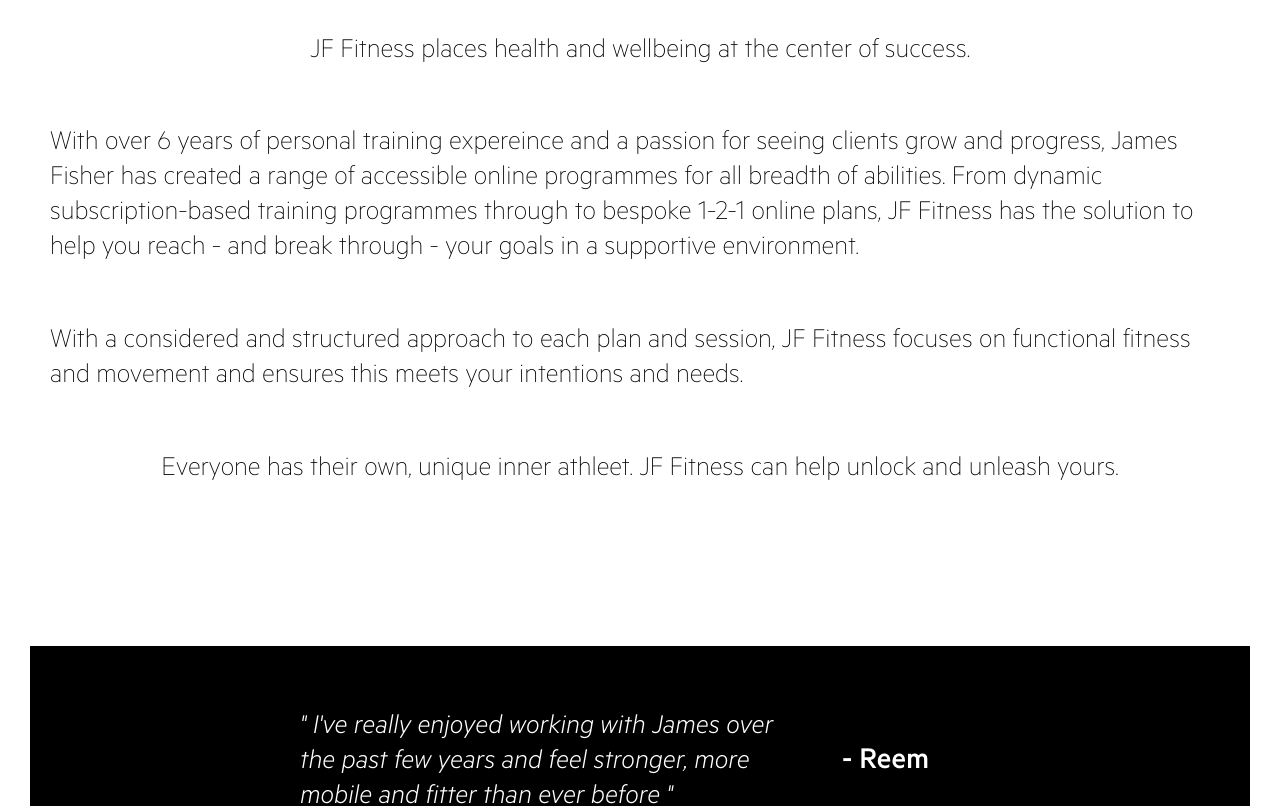
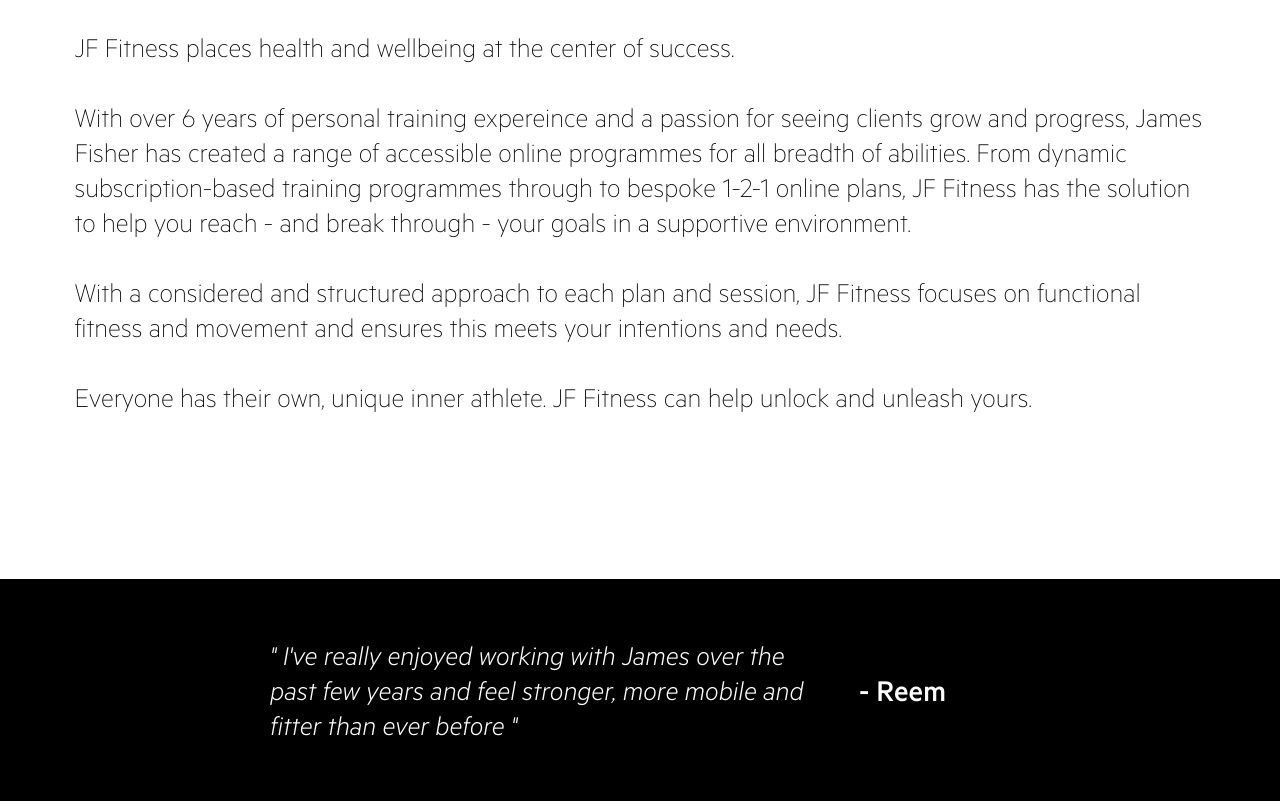
Before and after one commit to RKHTechnologies/jf-fitness, a React (Create React App) app: page / in a window 1280 px wide. Shown: the part 680-1486 px from the top of the page. Built offline with nearby package versions, Linux system fonts and the light colour scheme.

Commit message:
Added pages for each top tab, fixed typo, finished adding in fullscreenstuff

```diff
--- a/src/App.tsx
+++ b/src/App.tsx
@@ -6,6 +6,10 @@ import HeaderBar from './Components/HeaderBar';
 import GlobalStyle from './Shared/GlobalStyle';
 import Error404 from './Shared/Error404';
 import MetricTest from './Components/MetricTest';
+import OnlineCoaching from './Pages/OnlineCoaching';
+import OnlinePrograms from './Pages/OnlinePrograms';
+import EBooks from './Pages/EBooks';
+import Contact from './Pages/Contact';
 
 function App() {
   return (
@@ -15,6 +19,10 @@ function App() {
         <HeaderBar stickyHeader />
         <Switch>
           <Route exact path={`${process.env.PUBLIC_URL}`} component={Home} />
+          <Route exact path={`${process.env.PUBLIC_URL}/onlinecoaching`} component={OnlineCoaching} />
+          <Route exact path={`${process.env.PUBLIC_URL}/onlineprograms`} component={OnlinePrograms} />
+          <Route exact path={`${process.env.PUBLIC_URL}/ebooks`} component={EBooks} />
+          <Route exact path={`${process.env.PUBLIC_URL}/contact`} component={Contact} />
           <Route exact path={`${process.env.PUBLIC_URL}/metric`} component={MetricTest} />
           <Route component={Error404} />
         </Switch>
--- a/src/Components/About.tsx
+++ b/src/Components/About.tsx
@@ -4,10 +4,18 @@ import { SectionContainer } from '../Shared/SharedStyles';
 const About: React.FC = () => {
   return (
     <SectionContainer>
-      <p>JF Fitness places health and wellbeing at the center of success.</p>
-      <p>With over 6 years of personal training expereince and a passion for seeing clients grow and progress, James Fisher has created a range of accessible online programmes for all breadth of abilities. From dynamic subscription-based training programmes through to bespoke 1-2-1 online plans, JF Fitness has the solution to help you reach - and break through - your goals in a supportive environment.</p>
-      <p>With a considered and structured approach to each plan and session, JF Fitness focuses on functional fitness and movement and ensures this meets your intentions and needs.</p>
-      <p>Everyone has their own, unique inner athleet. JF Fitness can help unlock and unleash yours.</p>
+      <p>
+        JF Fitness places health and wellbeing at the center of success.
+        <br />
+        <br />
+        With over 6 years of personal training expereince and a passion for seeing clients grow and progress, James Fisher has created a range of accessible online programmes for all breadth of abilities. From dynamic subscription-based training programmes through to bespoke 1-2-1 online plans, JF Fitness has the solution to help you reach - and break through - your goals in a supportive environment.
+        <br />
+        <br />
+        With a considered and structured approach to each plan and session, JF Fitness focuses on functional fitness and movement and ensures this meets your intentions and needs.
+        <br />
+        <br />
+        Everyone has their own, unique inner athlete. JF Fitness can help unlock and unleash yours.
+      </p>
     </SectionContainer>
   );
 }
--- a/src/Components/LandingSection.tsx
+++ b/src/Components/LandingSection.tsx
@@ -6,7 +6,6 @@ import { colours } from '../Shared/SharedStyles';
 
 const ImageContainer = styled.div`
   width: 100%;
-  /* height: calc(100vh - 81px); */
   height: 70vh;
   background-image: url(${gym2});
   background-size: cover;
--- /dev/null
+++ b/src/Pages/Contact.tsx
@@ -0,0 +1,22 @@
+import React, { FC } from 'react';
+import { PageBodyContainer } from '../Shared/SharedStyles';
+import styled from 'styled-components';
+
+export const Centered = styled.div`
+  display: flex;
+  align-items: center;
+  justify-content: center;
+  height: 100%;
+`;
+
+const Contact: FC = () => {
+  return (
+    <PageBodyContainer>
+      <Centered>
+        Contact page placeholder
+      </Centered>
+    </PageBodyContainer>
+  );
+}
+
+export default Contact;
--- /dev/null
+++ b/src/Pages/EBooks.tsx
@@ -0,0 +1,22 @@
+import React, { FC } from 'react';
+import { PageBodyContainer } from '../Shared/SharedStyles';
+import styled from 'styled-components';
+
+export const Centered = styled.div`
+  display: flex;
+  align-items: center;
+  justify-content: center;
+  height: 100%;
+`;
+
+const EBooks: FC = () => {
+  return (
+    <PageBodyContainer>
+      <Centered>
+        EBooks page placeholder
+      </Centered>
+    </PageBodyContainer>
+  );
+}
+
+export default EBooks;
--- a/src/Pages/Home.tsx
+++ b/src/Pages/Home.tsx
@@ -1,24 +1,9 @@
 import React from 'react';
-import HeaderBar from '../Components/HeaderBar';
 import styled from 'styled-components';
-import { colours, SectionContainer, SharedSettings, PageBodyContainer } from '../Shared/SharedStyles';
-import GlobalStyle from '../Shared/GlobalStyle';
-import LandingSection from '../Components/LandingSection';
+import { SectionContainer, SharedSettings, PageBodyContainer } from '../Shared/SharedStyles';
 import About from '../Components/About';
 import Testimonials from '../Components/Testimonials';
 import Hero from '../Shared/Hero';
-
-// const ContentContainer = styled.div`
-//   position: absolute;
-//   top: 80px;
-//   bottom: 0;
-//   left: 0;
-//   right: 0;
-//   overflow-y: scroll;
-//   -webkit-overflow-scrolling: touch;
-//   border-top: 1px solid ${colours.lightGrey};
-// `;
-
 
 interface SectionProps {
   fullwidth?: boolean;
@@ -52,12 +37,13 @@ const Home: React.FC = () => {
     <PageBodyContainer>
       <Hero image="gym" />
 
-
       <Section id="about">
-        <About />
+        <div className="wrapper">
+          <About />
+        </div>
       </Section>
 
-      <Section id="testimonials">
+      <Section id="testimonials" fullwidth>
         <Testimonials />
       </Section>
 
--- /dev/null
+++ b/src/Pages/OnlineCoaching.tsx
@@ -0,0 +1,22 @@
+import React, { FC } from 'react';
+import { PageBodyContainer } from '../Shared/SharedStyles';
+import styled from 'styled-components';
+
+export const Centered = styled.div`
+  display: flex;
+  align-items: center;
+  justify-content: center;
+  height: 100%;
+`;
+
+const OnlineCoaching: FC = () => {
+  return (
+    <PageBodyContainer>
+      <Centered>
+        1-2-1 Online coaching page placeholder
+      </Centered>
+    </PageBodyContainer>
+  );
+}
+
+export default OnlineCoaching;
--- /dev/null
+++ b/src/Pages/OnlinePrograms.tsx
@@ -0,0 +1,22 @@
+import React, { FC } from 'react';
+import { PageBodyContainer } from '../Shared/SharedStyles';
+import styled from 'styled-components';
+
+export const Centered = styled.div`
+  display: flex;
+  align-items: center;
+  justify-content: center;
+  height: 100%;
+`;
+
+const OnlinePrograms: FC = () => {
+  return (
+    <PageBodyContainer>
+      <Centered>
+        Online Programs page placeholder
+      </Centered>
+    </PageBodyContainer>
+  );
+}
+
+export default OnlinePrograms;
```
